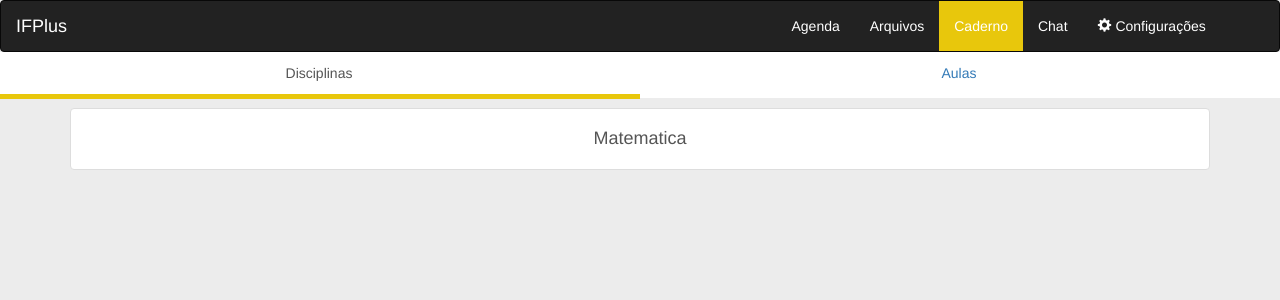
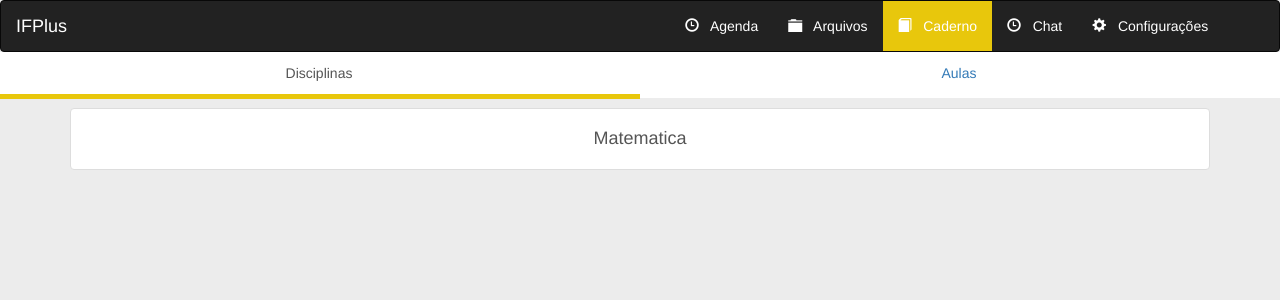
Before and after one commit to lucasgdutra/IFPlus, a PHP site: page /View/Caderno/index.php in a window 1280 px wide. Shown: the top 300 px of the page. Run offline with PHP 8.4, Linux system fonts and the light colour scheme.

Commit message:
Alterações: 	Link para arquivo css nos modulos agenda e chat 	Adicionei icones ao header

```diff
--- a/View/Agenda/index.php
+++ b/View/Agenda/index.php
@@ -10,6 +10,7 @@ and open the template in the editor.
         <meta charset="UTF-8">
         <meta name="viewport" content="width=device-width, initial-scale=1.0">
         <link type="text/css" rel="stylesheet" href="../bibliotecas/bootstrap/css/bootstrap.css">
+        <link type="text/css" rel="stylesheet" href="../bibliotecas/css/style.css">
     </head>
     <body>
         <?php $nome_tela = "Agenda" ?>
--- a/View/Arquivos/index.php
+++ b/View/Arquivos/index.php
@@ -10,6 +10,7 @@ and open the template in the editor.
         <meta charset="UTF-8">
         <meta name="viewport" content="width=device-width, initial-scale=1.0">
         <link type="text/css" rel="stylesheet" href="../bibliotecas/bootstrap/css/bootstrap.css">
+        <link type="text/css" rel="stylesheet" href="../bibliotecas/css/style.css">
         <style>
 
         </style>
--- a/View/Chat/index.php
+++ b/View/Chat/index.php
@@ -10,6 +10,7 @@ and open the template in the editor.
         <meta charset="UTF-8">
         <meta name="viewport" content="width=device-width, initial-scale=1.0">
         <link type="text/css" rel="stylesheet" href="../bibliotecas/bootstrap/css/bootstrap.css">
+        <link type="text/css" rel="stylesheet" href="../bibliotecas/css/style.css">
     </head>
     <body>
         <?php $nome_tela="Chat"?>
--- a/View/header.php
+++ b/View/header.php
@@ -2,7 +2,7 @@
     <nav class="navbar navbar-inverse">
         <div class="container-fluid">
             <div class="row">
-                <div class="navbar-header col-md-7">
+                <div class="navbar-header col-md-6">
                     <div >
                         <button type="button" class="navbar-toggle collapsed" data-toggle="collapse" data-target="#collapse-navbar" >
                             <span class="sr-only">Toggle navigation</span>
@@ -12,18 +12,21 @@
                         </button>
                         <a class="navbar-brand" href="#"><?php echo"IFPlus"; ?></a>
                     </div>
-
                 </div>
-                <div class="col-md-5">
+                <div class="col-md-6">
                     <div class="collapse navbar-collapse container " id="collapse-navbar" aria-expanded="false">
 
-                        <ul class="nav navbar-nav">
+                        <ul id="ul" class="nav navbar-nav">
                             <li <?php
-                            if ($nome_tela == 'Agenda') {
-                                echo 'class="active"';
-                            }
+                                if ($nome_tela == 'Agenda') {
+                                    echo 'class="active"';
+                                }
                             ?>>
-                                <a href="../Agenda/">Agenda</a>
+                                <a href="../Agenda/">
+                                    <span class="glyphicon glyphicon-time" aria-hidden="true"></span>
+                                    &nbsp;
+                                    Agenda
+                                </a>
                             </li>
 
 
@@ -32,7 +35,11 @@
                                 echo 'class="active"';
                             }
                             ?>>
-                                <a  href="../Arquivos/">Arquivos</a>
+                                <a  href="../Arquivos/">
+                                    <span class="glyphicon glyphicon-folder-close" aria-hidden="true"></span>
+                                    &nbsp;
+                                    Arquivos
+                                </a>
                             </li>
 
                             <li
@@ -41,7 +48,11 @@
                                 echo 'class="active"';
                             }
                             ?>>
-                                <a  href="../Caderno/">Caderno</a>
+                                <a  href="../Caderno/">
+                                    <span class="glyphicon glyphicon-book" aria-hidden="true"></span>
+                                    &nbsp;
+                                    Caderno
+                                </a>
                             </li>
 
                             <li
@@ -50,11 +61,16 @@
                                 echo 'class="active"';
                             }
                             ?>>
-                                <a  href="../Chat/">Chat</a>
+                                <a  href="../Chat/">
+                                    <span class="glyphicon glyphicon-time" aria-hidden="true"></span>
+                                    &nbsp;
+                                    Chat
+                                </a>
                             </li>
                             <li>
                                 <a href="#">
                                     <span class="glyphicon glyphicon-cog"></span>
+                                    &nbsp;
                                     Configurações
                                 </a>
                             </li>
```
Also changed, not shown: View/bibliotecas/css/style.css (line endings or trailing spaces).
